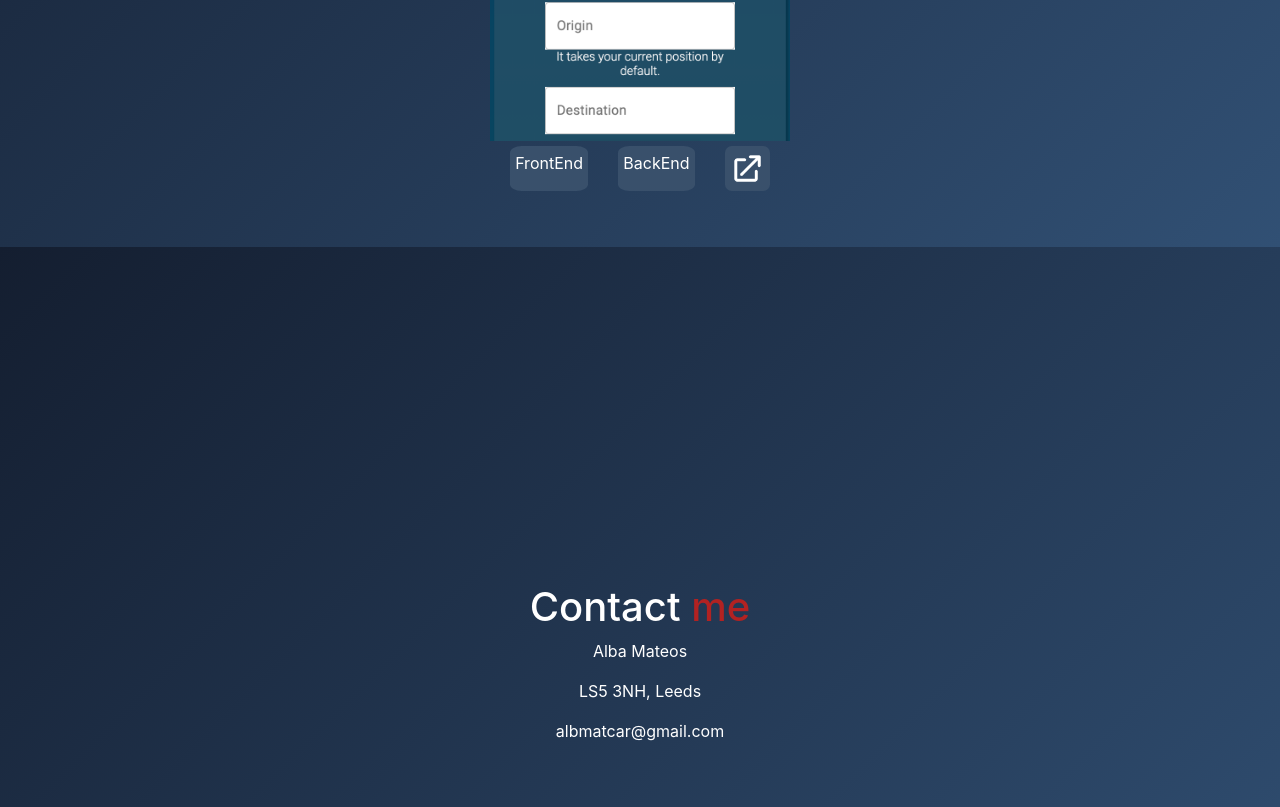
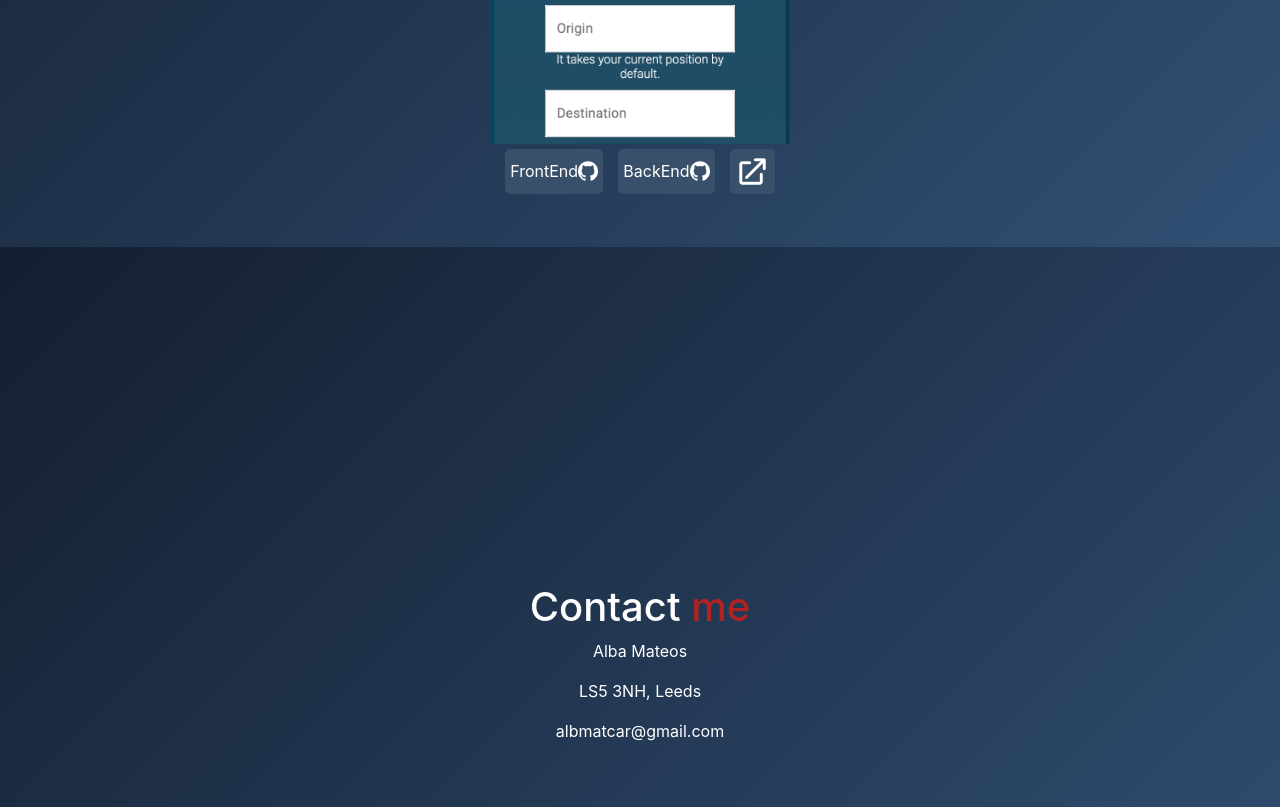
Before and after one commit to albmat/portfolio-website, a plain HTML site: page index.html in a window 1280 px wide. Shown: the part 2153-2960 px from the top of the page. Drawn offline with nearby package versions, Linux system fonts and the light colour scheme.

Commit message:
add icon in buttons

```diff
--- a/index.css
+++ b/index.css
@@ -115,25 +115,28 @@ carousel-control-next {
 .icon {
   padding: 15px;
   margin: 15px;
-  border-radius: 15%;
+  border-radius: 5px;
   background-color: #39506b;
 }
 
 .icon-project {
+  display: flex;
   vertical-align: middle;
   padding: 5px;
-  margin: auto;
-  border-radius: 15%;
+  margin: 0;
+  border-radius: 5px;
   background-color: #39506b;
   height: 45px;
+  justify-content: space-between;
+  align-items: center;
 }
 
 .container-icon-project {
   display: flex;
   flex-direction: row;
   flex-wrap: wrap;
-  margin: 5px;
-  justify-content: space-between;
+  margin-top: 5px;
+  justify-content: space-evenly;
   align-items: center;
   align-content: center;
 }
--- a/index.html
+++ b/index.html
@@ -93,10 +93,10 @@
                                     <img src="images/nc-news.png" class="d-block w-100" alt="nc-news">
                                     <div class="container-icon-project">
                                         <a href="https://github.com/albmat/nc-final-project-frontend" target="_blank" class="icon-project">
-                                            FrontEnd
+                                            FrontEnd <img border="0" src="images/github-icon.png" width="20" height="20" class='icon-image'>
                                         </a>
                                         <a href="https://github.com/albmat/nc-final-project-backend" target="_blank" class="icon-project">
-                                            BackEnd
+                                            BackEnd <img border="0" src="images/github-icon.png" width="20" height="20" class='icon-image'>
                                         </a>
                                         <a href="https://albancnews.netlify.app/articles/" target="_blank" class="icon-project">
                                             <img border="0" src="images/icon-link.png" width="35" height="35" class='icon-image'>
@@ -107,10 +107,10 @@
                                     <img src="images/safe-home.png" class="d-block w-100" alt="safe-home">
                                     <div class="container-icon-project">
                                         <a href="https://github.com/albmat/fe-nc-news" target="_blank" class="icon-project">
-                                            FrontEnd
+                                            FrontEnd <img border="0" src="images/github-icon.png" width="20" height="20" class='icon-image'>
                                         </a>
                                         <a href="https://github.com/albmat/be-nc-news" target="_blank" class="icon-project">
-                                            BackEnd
+                                            BackEnd <img border="0" src="images/github-icon.png" width="20" height="20" class='icon-image'>
                                         </a>
                                         <a href="https://safe-home-alba.netlify.app/" target="_blank" class="icon-project">
                                             <img border="0" src="images/icon-link.png" width="35" height="35" class='icon-image'>
```
